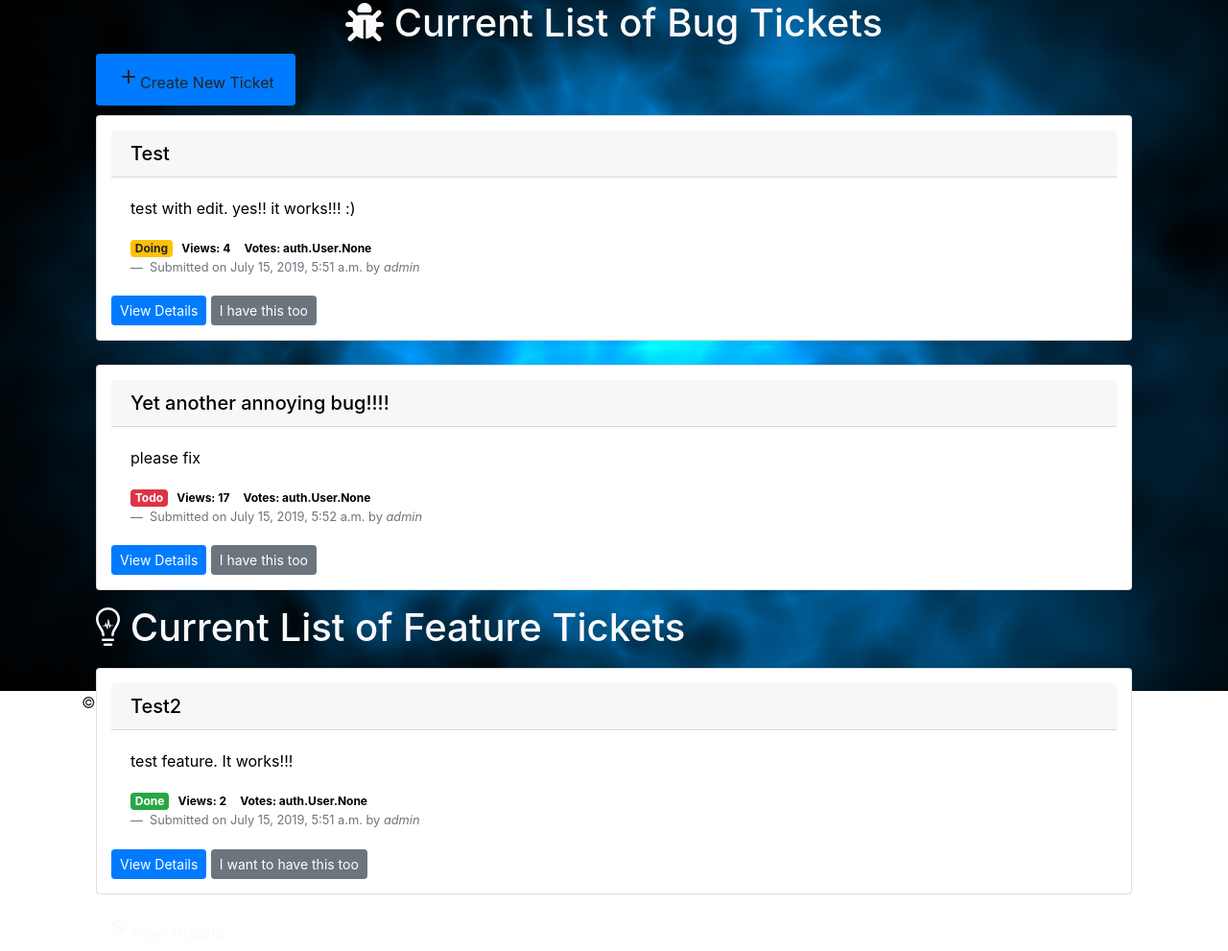
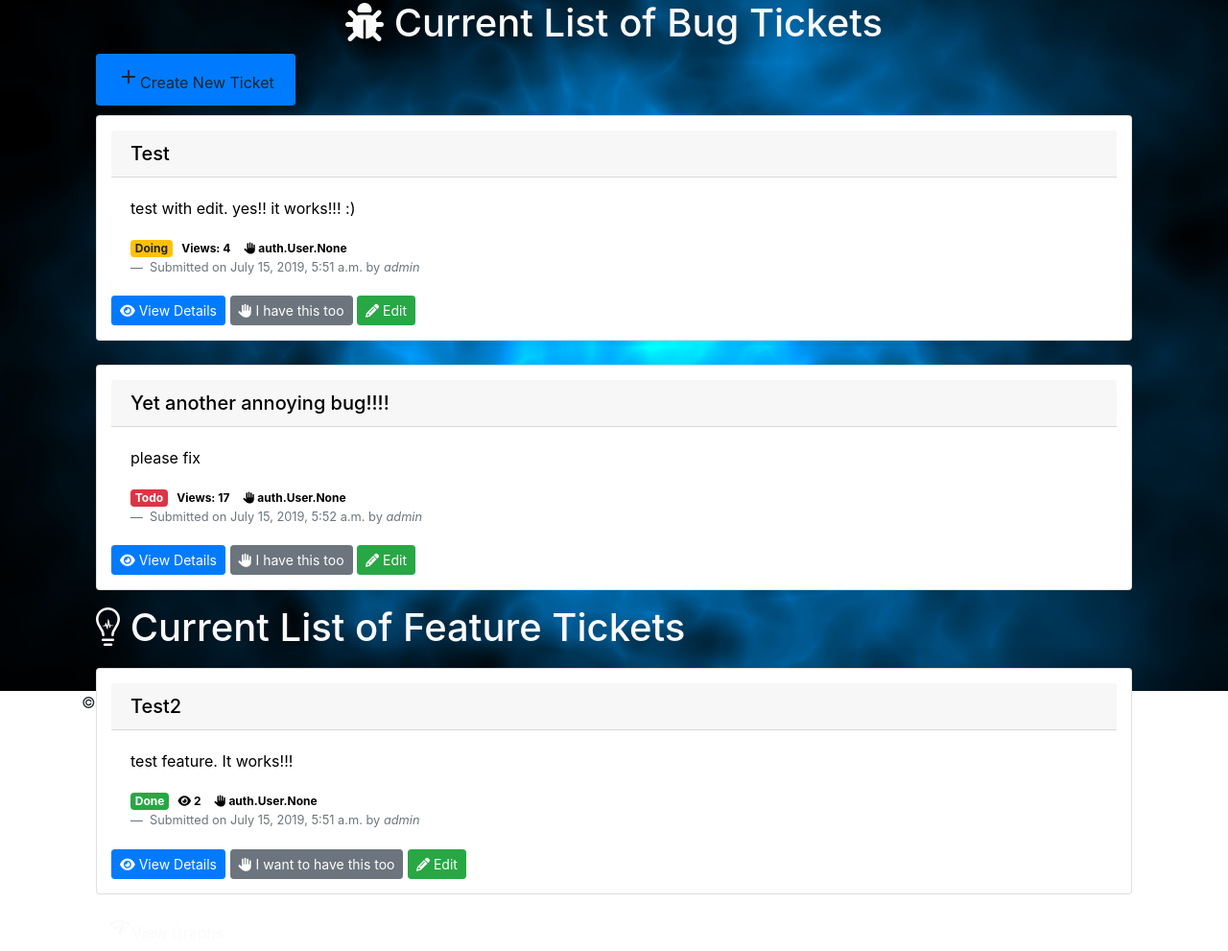
Before and after one commit to sarahg177/unicorn_atrractor, a Django app: page /ticket_list in a window 1280 px wide. Shown: the part 81-1072 px from the top of the page at 96% size. Run offline with Django 3.2, Linux system fonts and the light colour scheme; a user stored in the database is signed in; data comes from the database, SQL or seed files in the repository; both versions use the stored data as it was after the commit; some libraries are stand-ins or nearby versions.

Commit message:
Edit button functionality added

```diff
--- a/tickets/templates/view_tickets_list.html
+++ b/tickets/templates/view_tickets_list.html
@@ -29,7 +29,7 @@
 
                         <span class="badge"> Views: {{ bug.views }} </span>
 
-                        <span class="badge">Votes: {{ bug.votes_total }}</span>
+                        <span class="badge"><i class="fas fa-hand-paper"></i> {{ bug.votes_total }}</span>
 
                         <footer class="blockquote-footer">
                             Submitted on {{ bug.created_date }}
@@ -38,16 +38,15 @@
                         </footer>
                     </div>
                     <div class="card-action">
-                        <a href="{% url 'single_view' %}?id={{ bug.id }}" class="btn btn-primary btn-sm">View Details</a>
+                        <a href="{% url 'single_view' %}?id={{ bug.id }}" class="btn btn-primary btn-sm"><span><i class="fas fa-eye"></i></span> View Details</a>
                         {%  if voted %}
-                            <a href="{% url 'upvote' %}?id={{ bug.id }}" class="btn btn-success btn-sm">Voted, thank you</a>
+                            <a href="{% url 'upvote' %}?id={{ bug.id }}" class="btn btn-success btn-sm"><span><i class="fas fa-check"></i></span>Voted, thank you</a>
                         {% else %}
-                            <a href="{% url 'upvote' %}?id={{ bug.id }}" class="btn btn-secondary btn-sm">I have this too</a>
+                            <a href="{% url 'upvote' %}?id={{ bug.id }}" class="btn btn-secondary btn-sm"><span><i class="fas fa-hand-paper"></i></span> I have this too</a>
                         {%  endif %}
-                        {% if username == user %}
-                            <form method="GET" action="edit/{{ bug.id }}">
-                                <input type="submit" value="Edit">
-                            </form>
+                        {% if username == bug.user %}
+                           <a href="{% url 'edit' %}?id={{ bug.id }}"<button type="button" class="btn btn-success btn-sm">
+                            <span><i class="fas fa-pencil-alt"></i></span> Edit </button></a>
                         {% endif %}
                     </div>
 
@@ -75,8 +74,8 @@
                             <span class="badge badge-success">Done</span>
                         {% endifequal %}
 
-                        <span class="badge"> Views: {{ feature.views }} </span>
-                        <span class="badge">Votes: {{ feature.votes_total }}</span>
+                        <span class="badge"><i class="fas fa-eye"></i> {{ feature.views }} </span>
+                        <span class="badge"><i class="fas fa-hand-paper"></i> {{ feature.votes_total }}</span>
 
                         <footer class="blockquote-footer">
                             Submitted on {{ feature.created_date }}
@@ -85,12 +84,11 @@
                         </footer>
                     </div>
                     <div class="card-action">
-                        <a href="{% url 'single_view' %}?id={{ feature.id }}" class="btn btn-primary btn-sm">View Details</a>
-                        <a href="#" class="btn btn-secondary btn-sm">I want to have this too</a>
-                        {% if username == user %}
-                            <form method="GET" action="edit/{{ feature.id }}">
-                                <input type="submit" value="Edit">
-                            </form>
+                        <a href="{% url 'single_view' %}?id={{ feature.id }}" class="btn btn-primary btn-sm"><span><i class="fas fa-eye"></i></span> View Details</a>
+                        <a href="#" class="btn btn-secondary btn-sm"><span><i class="fas fa-hand-paper"></i></span> I want to have this too</a>
+                        {% if username == feature.user %}
+                            <a href="{% url 'edit' %}?id={{ feature.id }}"<button type="button" class="btn btn-success btn-sm">
+                            <span><i class="fas fa-pencil-alt"></i></span> Edit </button></a>
                         {% endif %}
                     </div>
                 </div>
--- a/tickets/urls.py
+++ b/tickets/urls.py
@@ -6,5 +6,6 @@
     path('ticket_list', views.get_ticket_list, name='ticket_list'),
     path('single_view', views.view_ticket_details, name='single_view'),
     path('create_ticket', views.create_a_new_ticket, name='create_ticket'),
-    path('upvote', views.vote_for_ticket, name='upvote',)
+    path('upvote', views.vote_for_ticket, name='upvote'),
+    path('edit', views.edit_a_bug, name='edit')
 ]
--- a/tickets/views.py
+++ b/tickets/views.py
@@ -1,4 +1,4 @@
-from django.shortcuts import render, redirect
+from django.shortcuts import render, redirect, get_object_or_404
 from django.utils import timezone
 from tickets.models import Ticket, Comments, Vote
 from .forms import CommentForm, TicketForm
@@ -66,3 +66,18 @@
     vote = Vote(user=user, ticket=bug)
     vote.save()
     return redirect('ticket_list')
+
+
+def edit_a_bug(request):
+    """Edit a ticket"""
+    ticket = Ticket.objects.get(id=request.GET.get('id'))
+    if request.method == "POST":
+        form = TicketForm(request.POST, request.FILES, instance=ticket)
+        if form.is_valid():
+            ticket = form.save(commit=False)
+            ticket.author = request.user
+            form.save()
+            return redirect('ticket_list')
+    else:
+        form = TicketForm(instance=ticket)
+    return render(request, "create_ticket.html", {'form': form})
```
Also changed, not shown: db.sqlite3.
